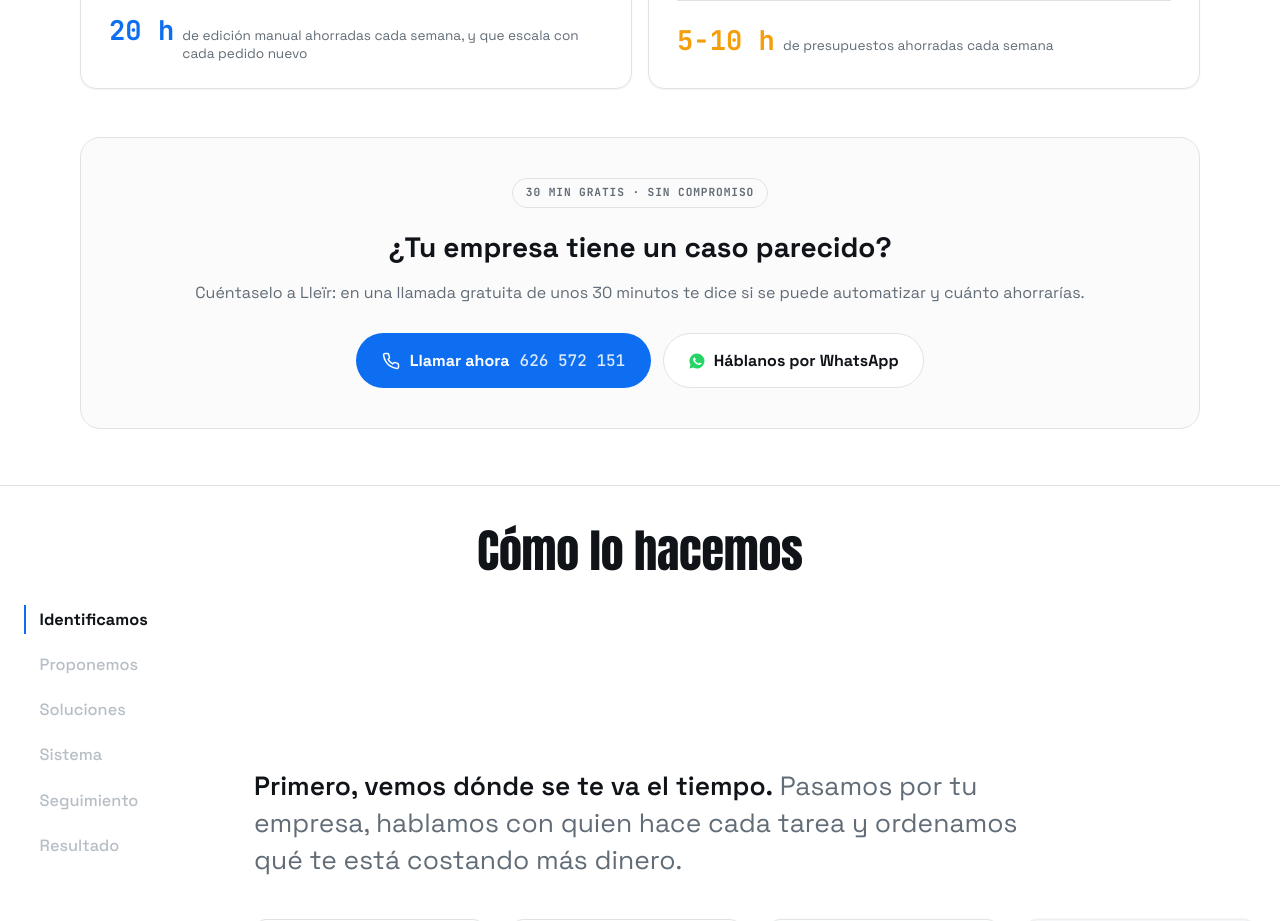
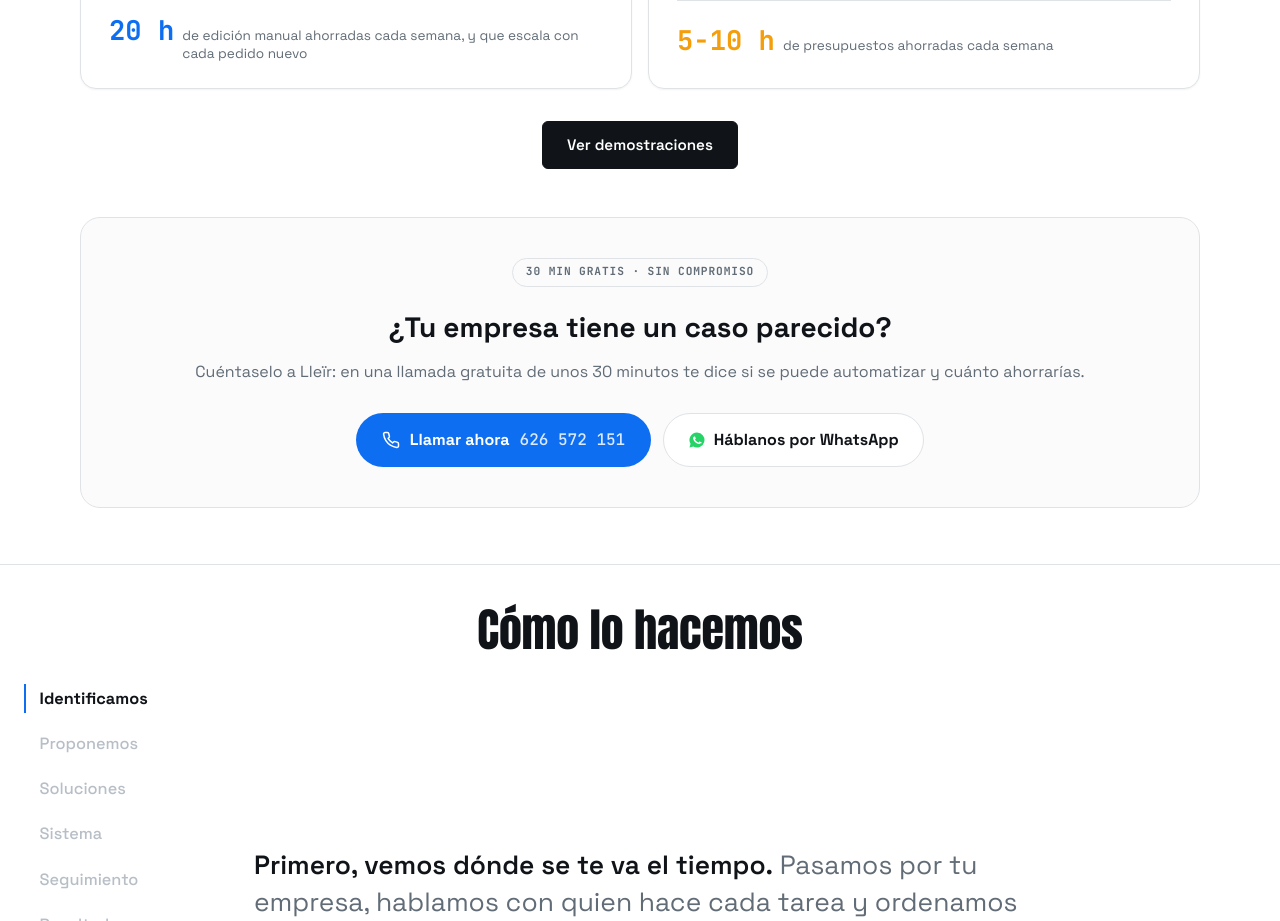
Before and after one commit to lleirgarcia/aiservicesconsultancy, a Next.js app: page / in a window 1280 px wide. Shown: the part 1340-2261 px from the top of the page. Built offline with nearby package versions, Linux system fonts and the light colour scheme.

Commit message:
Botón «Ver demostraciones» bajo los proyectos realizados
Co-Authored-By: Claude Sonnet 5.5 <noreply@anthropic.com>
Claude-Session: https://claude.ai/code/session_01Kiig1J5UcMcBuNqsdyKNqN

```diff
--- a/src/app/_landing/CaseStudies.tsx
+++ b/src/app/_landing/CaseStudies.tsx
@@ -192,6 +192,12 @@ export default function CaseStudies() {
             statLabel={t("v3.proyectos.p2statLabel")}
           />
         </div>
+
+        <div className="text-center" style={{ marginTop: "clamp(1.5rem, 4vh, 2.25rem)" }}>
+          <a href="/demos/agentes" className="v3-btn">
+            {t("v3.proyectos.demosCta")}
+          </a>
+        </div>
       </div>
     </section>
   );
--- a/src/i18n/dict/dict.ca.json
+++ b/src/i18n/dict/dict.ca.json
@@ -482,7 +482,8 @@
       "p2problem": "El preu dels materials estava repartit en diversos documents, així que revisar-lo portava minuts en cada pressupost. I només dues persones tenien el coneixement per fer-los: si no hi eren, el pressupost no sortia.",
       "p2solution": "Vam extreure el criteri d'aquestes dues persones. Amb visió per computador, el sistema llegeix la necessitat del client, identifica els materials que calen i genera un esborrany llest per repassar, ajustar i enviar.",
       "p2statValue": "5-10 h",
-      "p2statLabel": "de pressupostos estalviades cada setmana"
+      "demosCta": "Veure demostracions",
+    "p2statLabel": "de pressupostos estalviades cada setmana"
     },
     "callCta": {
       "badge": "30 min gratis · sense compromís",
--- a/src/i18n/dict/dict.en.json
+++ b/src/i18n/dict/dict.en.json
@@ -482,7 +482,8 @@
       "p2problem": "Material prices were scattered across several documents, so checking them cost minutes on every single quote. And only two people had the know-how to put a quote together — if they weren't available, the quote didn't happen.",
       "p2solution": "We extracted the know-how from those two people. Using computer vision, the system reads the client's need, identifies the materials required, and generates a draft ready to review, adjust and send.",
       "p2statValue": "5-10 h",
-      "p2statLabel": "of quoting saved every week"
+      "demosCta": "See demos",
+    "p2statLabel": "of quoting saved every week"
     },
     "callCta": {
       "badge": "Free 30 min · no commitment",
--- a/src/i18n/dict/dict.es.json
+++ b/src/i18n/dict/dict.es.json
@@ -482,7 +482,8 @@
       "p2problem": "El precio de los materiales estaba repartido en varios documentos, así que revisarlo llevaba minutos en cada presupuesto. Y solo dos personas tenían el conocimiento para hacerlos: si no estaban disponibles, el presupuesto no salía.",
       "p2solution": "Extrajimos el criterio de esas dos personas. Con visión por ordenador, el sistema lee la necesidad del cliente, identifica los materiales que hacen falta y genera un borrador listo para repasar, ajustar y enviar.",
       "p2statValue": "5-10 h",
-      "p2statLabel": "de presupuestos ahorradas cada semana"
+      "demosCta": "Ver demostraciones",
+    "p2statLabel": "de presupuestos ahorradas cada semana"
     },
     "callCta": {
       "badge": "30 min gratis · sin compromiso",
```
